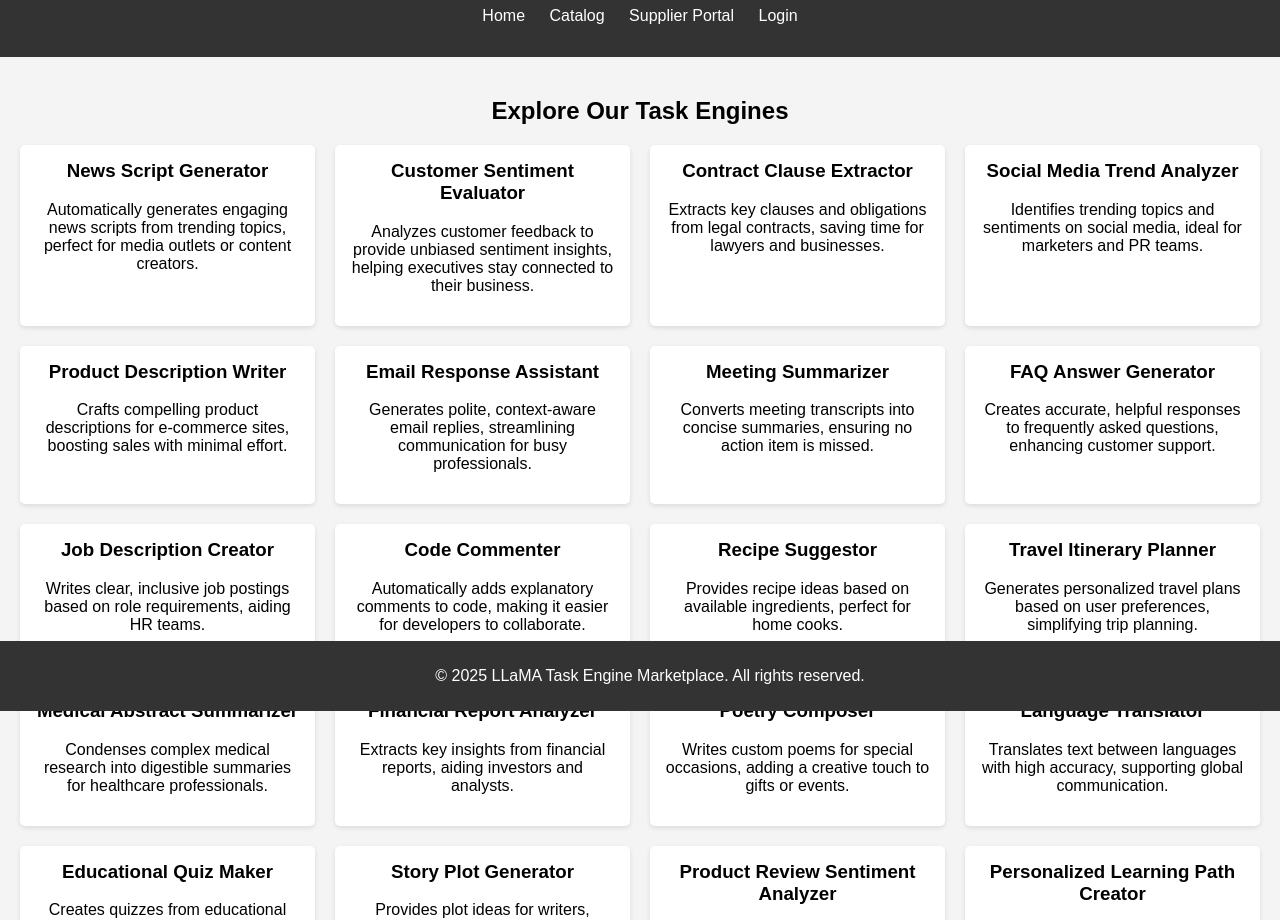
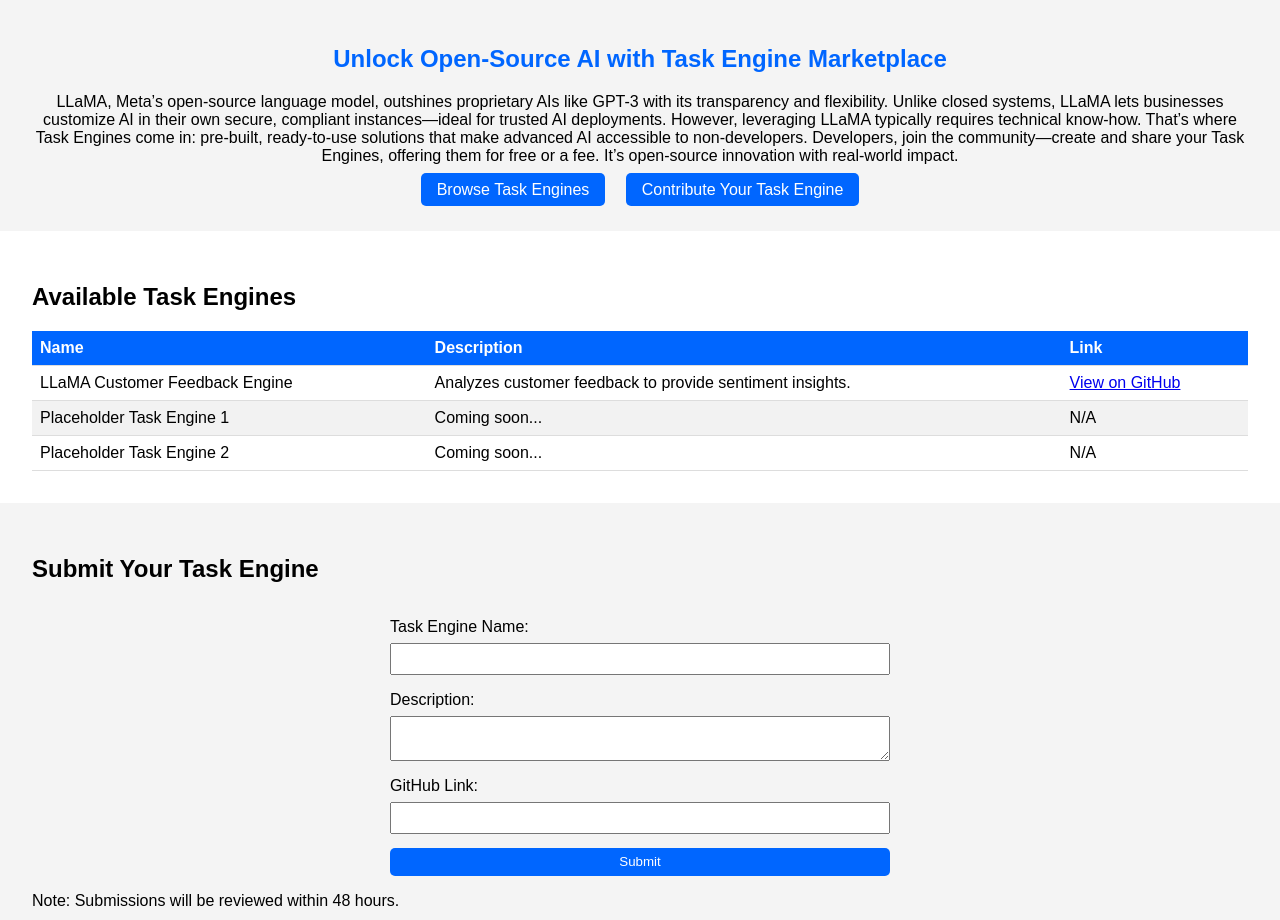
Before and after one commit to onepequity/llama-task-engine-marketplace, a plain HTML site: page index.html in a window 1280 px wide. Shown: the part 89-1009 px from the top of the page. Drawn offline with Linux system fonts and the light colour scheme.

Commit message:
Add files via upload

```diff
--- a/index.html
+++ b/index.html
@@ -3,110 +3,74 @@
 <head>
     <meta charset="UTF-8">
     <meta name="viewport" content="width=device-width, initial-scale=1.0">
-    <title>LLaMA Task Engine Marketplace</title>
+    <title>Task Engine Marketplace</title>
     <link rel="stylesheet" href="styles.css">
 </head>
 <body>
-    <header>
-        <h1>LLaMA Task Engine Marketplace</h1>
+    <header class="header">
+        <img src="logo.jpg" alt="Task Engine Marketplace Logo" class="logo">
+        <h1>Task Engine Marketplace</h1>
         <nav>
             <ul>
-                <li><a href="#">Home</a></li>
-                <li><a href="#">Catalog</a></li>
-                <li><a href="#">Supplier Portal</a></li>
-                <li><a href="#">Login</a></li>
+                <li><a href="#catalog">Catalog</a></li>
+                <li><a href="#submit">Submit Task Engine</a></li>
             </ul>
         </nav>
     </header>
     <main>
-        <section class="catalog">
-            <h2>Explore Our Task Engines</h2>
-            <div class="task-engines">
-                <div class="task-engine-card">
-                    <h3>News Script Generator</h3>
-                    <p>Automatically generates engaging news scripts from trending topics, perfect for media outlets or content creators.</p>
-                </div>
-                <div class="task-engine-card">
-                    <h3>Customer Sentiment Evaluator</h3>
-                    <p>Analyzes customer feedback to provide unbiased sentiment insights, helping executives stay connected to their business.</p>
-                </div>
-                <div class="task-engine-card">
-                    <h3>Contract Clause Extractor</h3>
-                    <p>Extracts key clauses and obligations from legal contracts, saving time for lawyers and businesses.</p>
-                </div>
-                <div class="task-engine-card">
-                    <h3>Social Media Trend Analyzer</h3>
-                    <p>Identifies trending topics and sentiments on social media, ideal for marketers and PR teams.</p>
-                </div>
-                <div class="task-engine-card">
-                    <h3>Product Description Writer</h3>
-                    <p>Crafts compelling product descriptions for e-commerce sites, boosting sales with minimal effort.</p>
-                </div>
-                <div class="task-engine-card">
-                    <h3>Email Response Assistant</h3>
-                    <p>Generates polite, context-aware email replies, streamlining communication for busy professionals.</p>
-                </div>
-                <div class="task-engine-card">
-                    <h3>Meeting Summarizer</h3>
-                    <p>Converts meeting transcripts into concise summaries, ensuring no action item is missed.</p>
-                </div>
-                <div class="task-engine-card">
-                    <h3>FAQ Answer Generator</h3>
-                    <p>Creates accurate, helpful responses to frequently asked questions, enhancing customer support.</p>
-                </div>
-                <div class="task-engine-card">
-                    <h3>Job Description Creator</h3>
-                    <p>Writes clear, inclusive job postings based on role requirements, aiding HR teams.</p>
-                </div>
-                <div class="task-engine-card">
-                    <h3>Code Commenter</h3>
-                    <p>Automatically adds explanatory comments to code, making it easier for developers to collaborate.</p>
-                </div>
-                <div class="task-engine-card">
-                    <h3>Recipe Suggestor</h3>
-                    <p>Provides recipe ideas based on available ingredients, perfect for home cooks.</p>
-                </div>
-                <div class="task-engine-card">
-                    <h3>Travel Itinerary Planner</h3>
-                    <p>Generates personalized travel plans based on user preferences, simplifying trip planning.</p>
-                </div>
-                <div class="task-engine-card">
-                    <h3>Medical Abstract Summarizer</h3>
-                    <p>Condenses complex medical research into digestible summaries for healthcare professionals.</p>
-                </div>
-                <div class="task-engine-card">
-                    <h3>Financial Report Analyzer</h3>
-                    <p>Extracts key insights from financial reports, aiding investors and analysts.</p>
-                </div>
-                <div class="task-engine-card">
-                    <h3>Poetry Composer</h3>
-                    <p>Writes custom poems for special occasions, adding a creative touch to gifts or events.</p>
-                </div>
-                <div class="task-engine-card">
-                    <h3>Language Translator</h3>
-                    <p>Translates text between languages with high accuracy, supporting global communication.</p>
-                </div>
-                <div class="task-engine-card">
-                    <h3>Educational Quiz Maker</h3>
-                    <p>Creates quizzes from educational content, helping teachers assess student understanding.</p>
-                </div>
-                <div class="task-engine-card">
-                    <h3>Story Plot Generator</h3>
-                    <p>Provides plot ideas for writers, sparking creativity for novels or screenplays.</p>
-                </div>
-                <div class="task-engine-card">
-                    <h3>Product Review Sentiment Analyzer</h3>
-                    <p>Analyzes product reviews to gauge customer satisfaction, guiding product improvements.</p>
-                </div>
-                <div class="task-engine-card">
-                    <h3>Personalized Learning Path Creator</h3>
-                    <p>Designs custom learning paths based on student goals and progress, enhancing education.</p>
-                </div>
+        <section class="pitch">
+            <h2>Unlock Open-Source AI with Task Engine Marketplace</h2>
+            <p>LLaMA, Meta’s open-source language model, outshines proprietary AIs like GPT-3 with its transparency and flexibility. Unlike closed systems, LLaMA lets businesses customize AI in their own secure, compliant instances—ideal for trusted AI deployments. However, leveraging LLaMA typically requires technical know-how. That’s where Task Engines come in: pre-built, ready-to-use solutions that make advanced AI accessible to non-developers. Developers, join the community—create and share your Task Engines, offering them for free or a fee. It’s open-source innovation with real-world impact.</p>
+            <div class="cta-buttons">
+                <a href="#catalog" class="button">Browse Task Engines</a>
+                <a href="#submit" class="button">Contribute Your Task Engine</a>
             </div>
+        </section>
+        <section id="catalog" class="catalog">
+            <h2>Available Task Engines</h2>
+            <table>
+                <thead>
+                    <tr>
+                        <th>Name</th>
+                        <th>Description</th>
+                        <th>Link</th>
+                    </tr>
+                </thead>
+                <tbody>
+                    <tr>
+                        <td>LLaMA Customer Feedback Engine</td>
+                        <td>Analyzes customer feedback to provide sentiment insights.</td>
+                        <td><a href="https://github.com/onepequity/llama-sentiment-analysis">View on GitHub</a></td>
+                    </tr>
+                    <tr>
+                        <td>Placeholder Task Engine 1</td>
+                        <td>Coming soon...</td>
+                        <td>N/A</td>
+                    </tr>
+                    <tr>
+                        <td>Placeholder Task Engine 2</td>
+                        <td>Coming soon...</td>
+                        <td>N/A</td>
+                    </tr>
+                </tbody>
+            </table>
+        </section>
+        <section id="submit" class="submit">
+            <h2>Submit Your Task Engine</h2>
+            <form>
+                <label for="name">Task Engine Name:</label>
+                <input type="text" id="name" name="name" required>
+                <label for="description">Description:</label>
+                <textarea id="description" name="description" required></textarea>
+                <label for="link">GitHub Link:</label>
+                <input type="url" id="link" name="link" required>
+                <button type="submit">Submit</button>
+            </form>
+            <p>Note: Submissions will be reviewed within 48 hours.</p>
         </section>
     </main>
     <footer>
-        <p>&copy; 2025 LLaMA Task Engine Marketplace. All rights reserved.</p>
+        <p>Powered by LLaMA | <a href="#terms">Terms of Service</a></p>
     </footer>
 </body>
 </html>
--- /dev/null
+++ b/styles - original.css
@@ -0,0 +1,72 @@
+body {
+    font-family: Arial, sans-serif;
+    margin: 0;
+    padding: 0;
+    background-color: #f4f4f4;
+}
+
+header {
+    background-color: #333;
+    color: white;
+    padding: 1em;
+    text-align: center;
+}
+
+nav ul {
+    list-style: none;
+    padding: 0;
+}
+
+nav ul li {
+    display: inline;
+    margin: 0 10px;
+}
+
+nav ul li a {
+    color: white;
+    text-decoration: none;
+}
+
+main {
+    padding: 20px;
+}
+
+.catalog h2 {
+    text-align: center;
+    margin-bottom: 20px;
+}
+
+.task-engines {
+    display: grid;
+    grid-template-columns: repeat(auto-fit, minmax(250px, 1fr));
+    gap: 20px;
+}
+
+.task-engine-card {
+    background-color: white;
+    padding: 15px;
+    border-radius: 5px;
+    box-shadow: 0 2px 5px rgba(0, 0, 0, 0.1);
+    text-align: center;
+}
+
+.task-engine-card h3 {
+    margin-top: 0;
+}
+
+footer {
+    background-color: #333;
+    color: white;
+    text-align: center;
+    padding: 10px;
+    position: fixed;
+    bottom: 0;
+    width: 100%;
+}
+
+/* Responsive Design */
+@media (max-width: 600px) {
+    .task-engines {
+        grid-template-columns: 1fr;
+    }
+}
--- a/styles.css
+++ b/styles.css
@@ -2,71 +2,126 @@ body {
     font-family: Arial, sans-serif;
     margin: 0;
     padding: 0;
-    background-color: #f4f4f4;
+    background-color: #fff;
 }
 
-header {
-    background-color: #333;
+.header {
+    display: flex;
+    align-items: center;
+    background-color: #0066FF;
     color: white;
     padding: 1em;
-    text-align: center;
 }
 
-nav ul {
+.logo {
+    height: 50px;
+    margin-right: 1em;
+}
+
+.header h1 {
+    margin: 0;
+}
+
+.header nav ul {
     list-style: none;
     padding: 0;
+    display: flex;
 }
 
-nav ul li {
-    display: inline;
-    margin: 0 10px;
+.header nav ul li {
+    margin: 0 1em;
 }
 
-nav ul li a {
+.header nav ul li a {
     color: white;
     text-decoration: none;
 }
 
-main {
-    padding: 20px;
+.pitch {
+    text-align: center;
+    padding: 2em;
+    background-color: #f4f4f4;
 }
 
-.catalog h2 {
-    text-align: center;
-    margin-bottom: 20px;
+.pitch h2 {
+    color: #0066FF;
 }
 
-.task-engines {
-    display: grid;
-    grid-template-columns: repeat(auto-fit, minmax(250px, 1fr));
-    gap: 20px;
+.cta-buttons {
+    margin-top: 1em;
 }
 
-.task-engine-card {
-    background-color: white;
-    padding: 15px;
+.button {
+    background-color: #0066FF;
+    color: white;
+    padding: 0.5em 1em;
+    text-decoration: none;
+    margin: 0 0.5em;
     border-radius: 5px;
-    box-shadow: 0 2px 5px rgba(0, 0, 0, 0.1);
-    text-align: center;
 }
 
-.task-engine-card h3 {
-    margin-top: 0;
+.catalog {
+    padding: 2em;
+}
+
+table {
+    width: 100%;
+    border-collapse: collapse;
+}
+
+th, td {
+    padding: 0.5em;
+    text-align: left;
+    border-bottom: 1px solid #ddd;
+}
+
+th {
+    background-color: #0066FF;
+    color: white;
+}
+
+tr:nth-child(even) {
+    background-color: #f2f2f2;
+}
+
+tr:hover {
+    background-color: #ddd;
+}
+
+.submit {
+    padding: 2em;
+    background-color: #f4f4f4;
+}
+
+form {
+    display: flex;
+    flex-direction: column;
+    max-width: 500px;
+    margin: 0 auto;
+}
+
+label {
+    margin-top: 1em;
+}
+
+input, textarea {
+    padding: 0.5em;
+    margin-top: 0.5em;
+}
+
+button {
+    margin-top: 1em;
+    background-color: #0066FF;
+    color: white;
+    padding: 0.5em;
+    border: none;
+    border-radius: 5px;
+    cursor: pointer;
 }
 
 footer {
+    text-align: center;
+    padding: 1em;
     background-color: #333;
     color: white;
-    text-align: center;
-    padding: 10px;
-    position: fixed;
-    bottom: 0;
-    width: 100%;
 }
-
-/* Responsive Design */
-@media (max-width: 600px) {
-    .task-engines {
-        grid-template-columns: 1fr;
-    }
-}
```
Also changed, not shown: index - original.html (added, +112 -0 lines).
